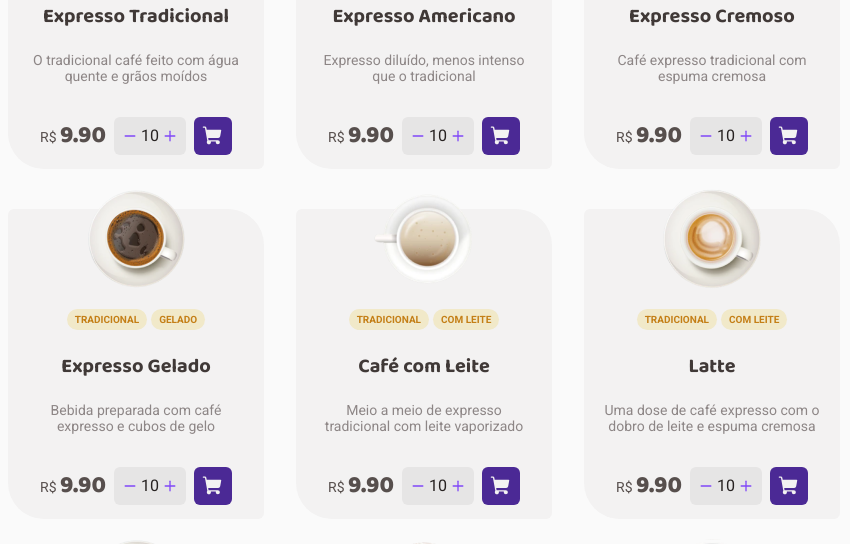
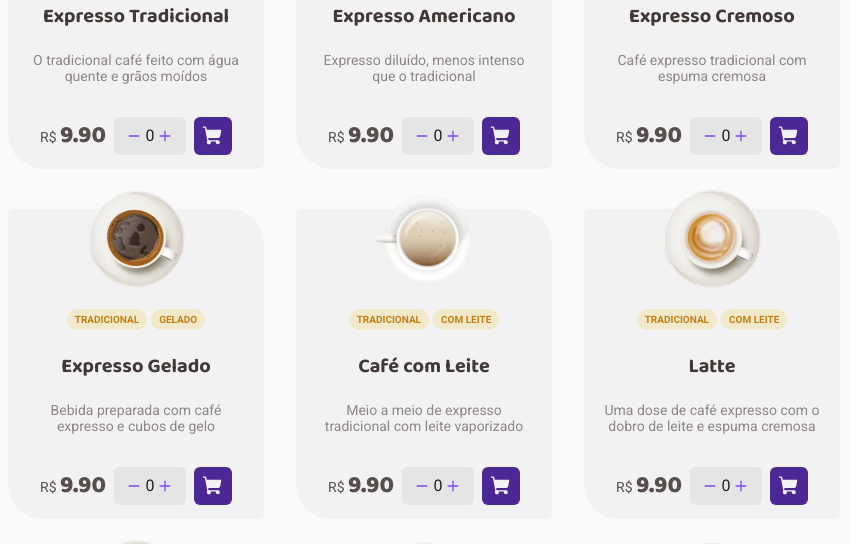
Before and after one commit to marcusviniciusmo/Ignite_Rocketseat_React_Coffee_Delivery, a React (Vite) app in the folder frontend/: page / in a window 1280 px wide. Shown: the part 880-1424 px from the top of the page, without its empty margins (152-1002 px from the left). Built offline with nearby package versions, Linux system fonts and the light colour scheme.

Commit message:
Counter component getting item quantity by props

```diff
--- /dev/null
+++ b/frontend/src/@types/Counter/index.tsx
@@ -0,0 +1,3 @@
+export interface CounterProps {
+  itemQuantity: number;
+}
--- a/frontend/src/components/CoffeeCard/index.tsx
+++ b/frontend/src/components/CoffeeCard/index.tsx
@@ -14,7 +14,7 @@ import {
 } from './styles';
 
 export function CoffeeCard({ coffee }: CoffeeCardProps) {
-  const { name, imageUrl, description, tags, price } = coffee;
+  const { name, imageUrl, description, tags, price, quantity } = coffee;
 
   return (
     <CoffeeCardContainer>
@@ -31,7 +31,7 @@ export function CoffeeCard({ coffee }: CoffeeCardProps) {
           R$ <span className="coffeePrice">{price.toFixed(2)}</span>
         </span>
         <Actions>
-          <Counter />
+          <Counter itemQuantity={quantity} />
           <Button>
             <ShoppingCart weight="fill" />
           </Button>
--- a/frontend/src/components/Counter/index.tsx
+++ b/frontend/src/components/Counter/index.tsx
@@ -1,13 +1,14 @@
 import { Minus, Plus } from 'phosphor-react';
+import { CounterProps } from '../../@types/Counter';
 import { CounterContainer, Icon, QuantityItem } from './styles';
 
-export function Counter() {
+export function Counter({ itemQuantity }: CounterProps) {
   return (
     <CounterContainer>
       <Icon title="Remover item" className="counterIcon">
         <Minus weight="bold" />
       </Icon>
-      <QuantityItem>10</QuantityItem>
+      <QuantityItem>{itemQuantity}</QuantityItem>
       <Icon title="Adicionar item" className="counterIcon">
         <Plus weight="bold" />
       </Icon>
```
